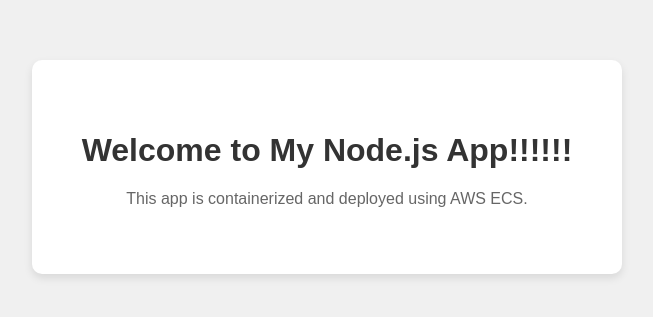
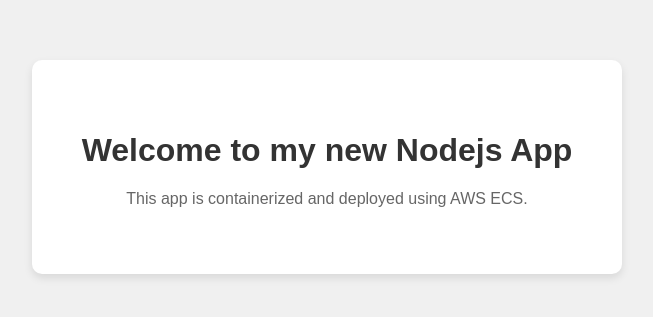
Before and after one commit to Ayushi-devops7/AWSCodePipeline-CI-CD-Project, a website: page views/index.html in a window 1280 px wide. Shown: the part 233-550 px from the top of the page, without its empty margins (313-966 px from the left). Drawn offline with Linux system fonts and the light colour scheme.

Commit message:
Update index.html

```diff
--- a/views/index.html
+++ b/views/index.html
@@ -8,7 +8,7 @@
 </head>
 <body>
     <div class="container">
-        <h1>Welcome to My Node.js App!!!!!!</h1>
+        <h1>Welcome to my new Nodejs App</h1>
         <p>This app is containerized and deployed using AWS ECS.</p>
     </div>
 </body>
```
